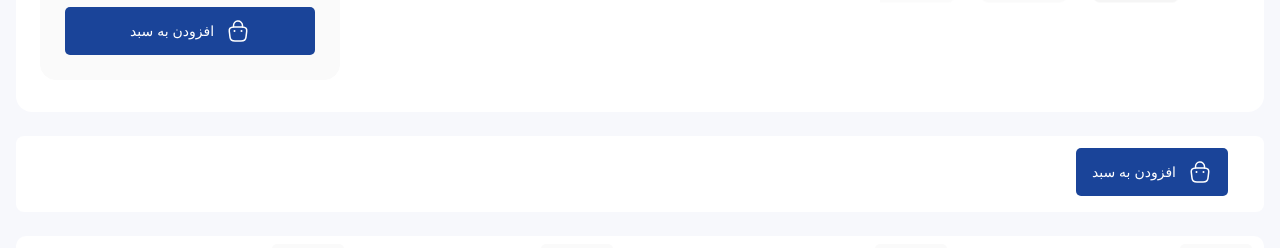
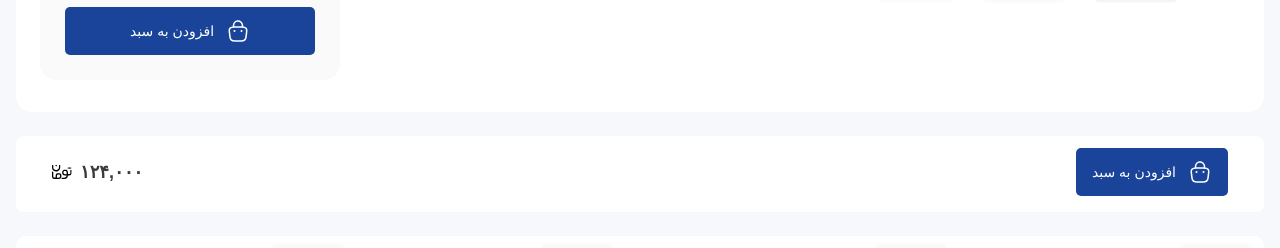
Before and after one commit to mahyarErshad/anaram-react, a React (Create React App) app: page /products/product/id-1234 in a window 1280 px wide. Shown: the part 846-1094 px from the top of the page. Built offline with nearby package versions, Linux system fonts and the light colour scheme; a web font is replaced by a local one.

Commit message:
Added the price section

```diff
--- a/src/Pages/SingleProduct/SingleProductDetailSection/SingleProductSmallScreenAction.jsx
+++ b/src/Pages/SingleProduct/SingleProductDetailSection/SingleProductSmallScreenAction.jsx
@@ -1,12 +1,18 @@
 import React from "react";
 import PrimaryButton from "../../../Components/Utils/Buttons/PrimaryButton/PrimaryButton";
 import { ReactComponent as CartIcon } from "../../../assets/images/icons/bag-icon.svg";
+import { separateNumberByThousand } from "../../../lib/function/convertToPersianDigits";
+import { ReactComponent as TomanIcon } from "../../../assets/images/icons/toman-icon-black.svg";
 
 function SingleProductSmallScreenAction() {
   return (
     <section className="w-full bg-white rounded-lg px-3 pt-3 pb-4 flex-col">
       <div className="flex justify-between items-center px-6">
         <PrimaryButton icon={<CartIcon className="stroke-white" />} text="افزودن به سبد" />
+        <div className="flex items-center gap-2">
+          <span className="text-NeutralN500 font-semibold text-lg">{separateNumberByThousand(124000)}</span>
+          <TomanIcon className="w-5 h-4" />
+        </div>
       </div>
     </section>
   );
```
